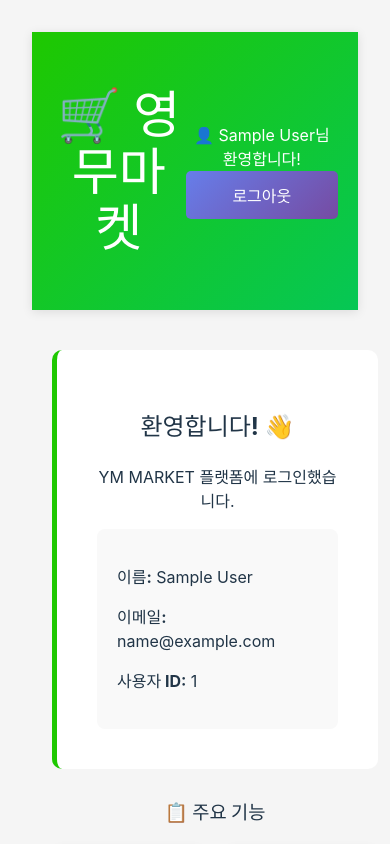
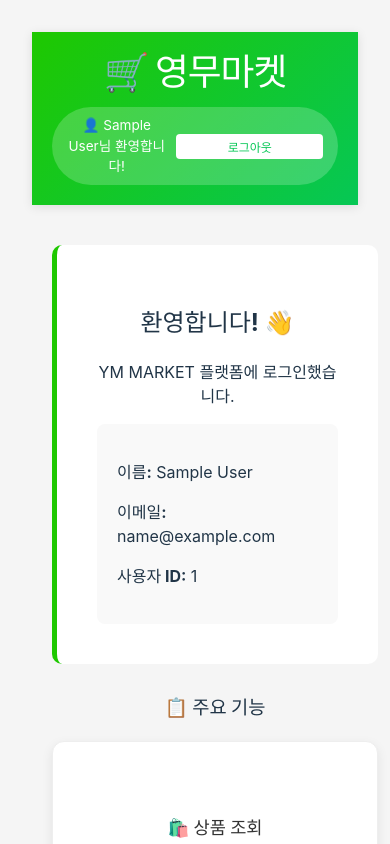
Before and after one commit to Mooochani/Moonmoochan, a React app in the folder frontend/: page / in a window 390 px wide. Shown: the top 844 px of the page. Built offline with nearby package versions, Linux system fonts and the light colour scheme; sample sign-in values are in the browser's storage; the HTML template or start-up script is replaced by a standard one.

Commit message:
홈페이지 UI 개선

```diff
--- a/frontend/src/styles/HomePage.css
+++ b/frontend/src/styles/HomePage.css
@@ -35,6 +35,13 @@ body {
     align-items: center;
 }
 
+/* ✅ 영무마켓 타이틀 강조 (PC 기준) */
+.header-content h1 {
+    font-size: 2rem;
+    font-weight: 800;
+    margin: 0;
+}
+
 /* 메인 콘텐츠 */
 .home-main {
     flex: 1;
@@ -47,7 +54,6 @@ body {
 /* 기능 섹션 레이아웃 수정 */
 .features-grid {
     display: grid;
-    /* ✅ 핵심: 무조건 가로로 4개 배치 */
     grid-template-columns: repeat(4, 1fr);
     gap: 20px;
     width: 100%;
@@ -70,7 +76,7 @@ body {
 
 .feature-card:hover {
     transform: translateY(-5px);
-    border: 2px solid #00c73c; /* 호버 시 테두리 강조 */
+    border: 2px solid #00c73c;
     box-shadow: 0 8px 20px rgba(0, 199, 60, 0.15);
 }
 
@@ -85,15 +91,58 @@ body {
     color: #777;
 }
 
-/* 반응형: 화면이 좁아질 때만 줄바꿈 */
+/* --- ✅ 꼭 필요한 반응형 수정 부분 --- */
+
 @media (max-width: 1024px) {
     .features-grid { grid-template-columns: repeat(2, 1fr); }
 }
+
 @media (max-width: 600px) {
-    .features-grid { grid-size: 1fr; }
+    /* 1. 헤더 요소 겹침 방지: 세로 배치 */
+    .header-content {
+        flex-direction: column;
+        gap: 15px;
+        text-align: center;
+    }
+
+    /* 2. 영무마켓 포인트! 대폭 확대 */
+    .header-content h1 {
+        font-size: 2.3rem; /* 모바일에서 더 시원하게 키움 */
+        font-weight: 900;
+        letter-spacing: -1px;
+    }
+
+    /* 3. 사용자 정보 영역 캡슐 디자인 */
+    .header-right {
+        display: flex;
+        align-items: center;
+        gap: 10px;
+        background: rgba(255, 255, 255, 0.2);
+        padding: 8px 15px;
+        border-radius: 50px;
+    }
+
+    .user-name {
+        font-size: 0.85rem;
+    }
+
+    .logout-btn {
+        padding: 4px 10px;
+        font-size: 0.75rem;
+        background: white;
+        color: #06c755;
+        border: none;
+        border-radius: 4px;
+        font-weight: bold;
+    }
+
+    /* 4. 기능 그리드 오타 수정 및 1줄 배치 */
+    .features-grid {
+        grid-template-columns: 1fr;
+    }
 }
 
-/* 나머지 기존 스타일(Welcome, Day2, Footer 등)은 그대로 유지 */
+/* 나머지 기존 스타일 유지 */
 .welcome-section { background: white; padding: 40px; border-radius: 10px; margin-bottom: 30px; border-left: 5px solid #1ec800; text-align: center; }
 .user-info-card { background: #f9f9f9; padding: 20px; border-radius: 8px; display: inline-block; text-align: left; }
 .day2-section { background: white; padding: 30px; border-radius: 10px; border-left: 5px solid #ffa500; }
```
